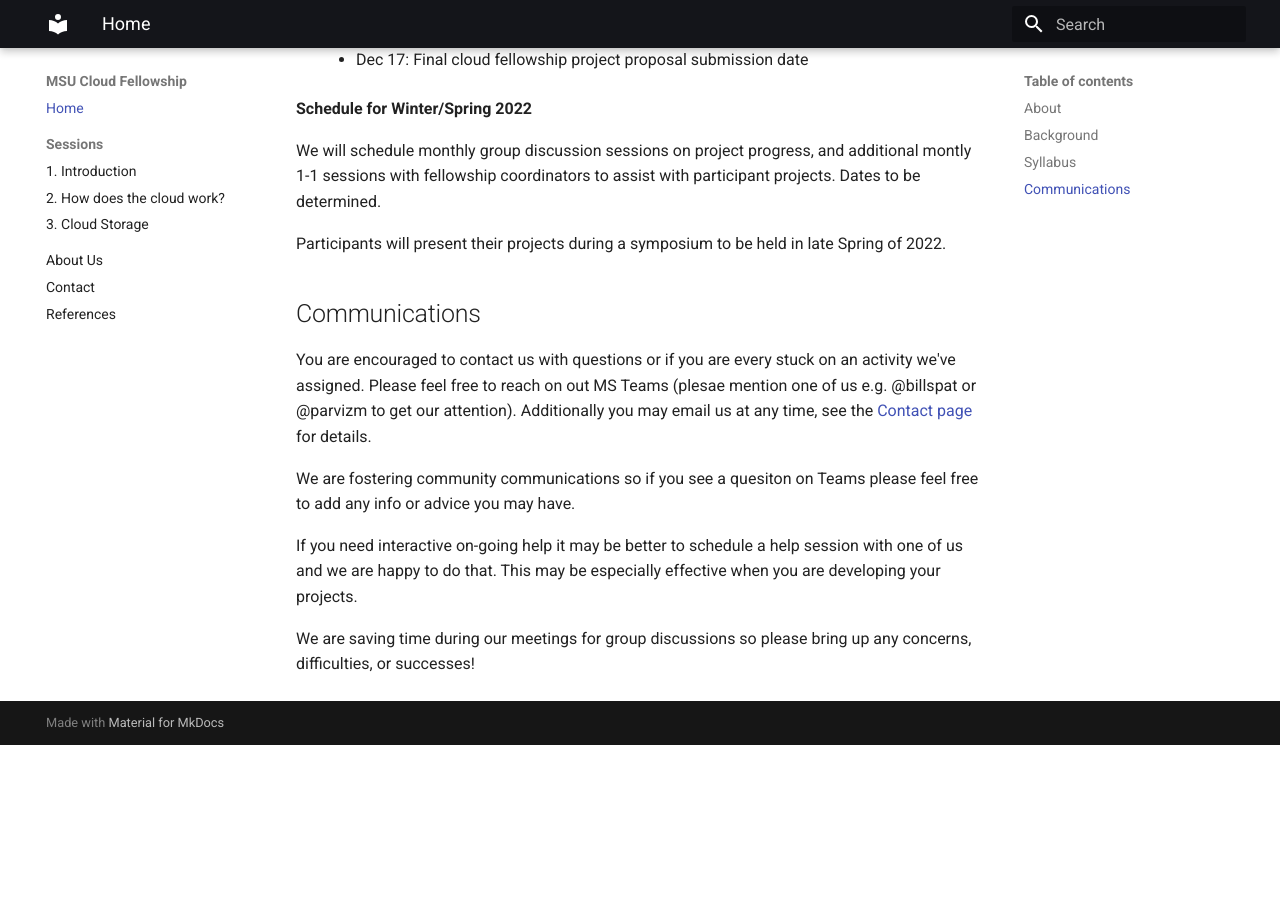
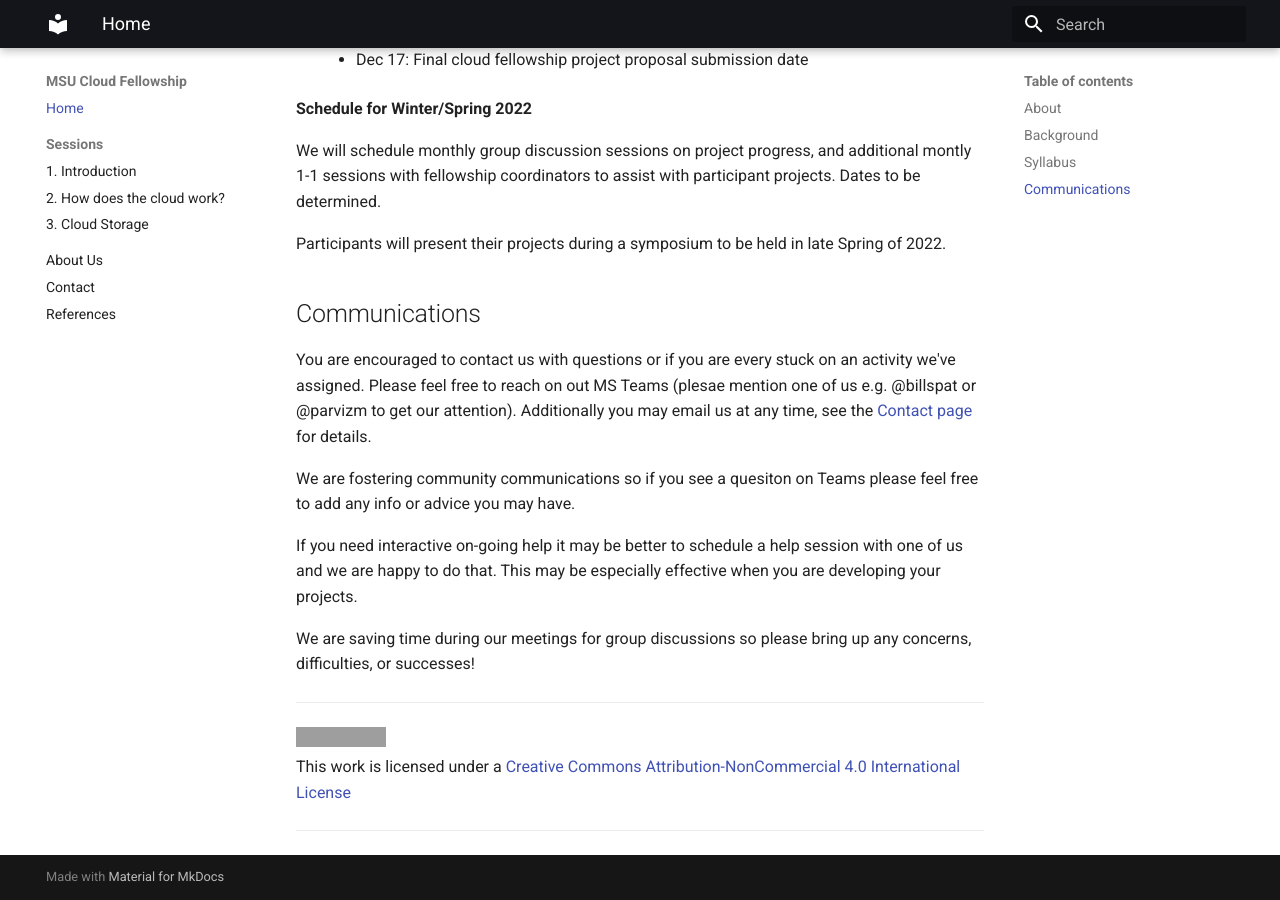
Before and after one commit to msucloudfellowship/msucloudfellowship.github.io, an MkDocs documentation site: the page built from docs/index.md, in a window 1280 px wide and 900 px high, scrolled down 1785 px. Built offline with MkDocs 1.6.1 and Material for MkDocs 9.7.7, drawn with Linux system fonts in a browser that asks for light colours; before the commit the page ends 2530 px from its top, so only the background shows below that; grey boxes are pictures that could not be loaded.

Commit message:
add CC BY-NC 4.0 license home page only

```diff
--- a/docs/index.md
+++ b/docs/index.md
@@ -56,3 +56,9 @@
 If you need interactive on-going help it may be better to schedule a help session with one of us and we are happy to do that.   This may be especially effective when you are developing your projects.
 
 We are saving time during our meetings for group discussions so please bring up any concerns, difficulties, or successes!
+
+---
+
+<a rel="license" href="http://creativecommons.org/licenses/by-nc/4.0/"><img alt="Creative Commons License" style="border-width:0" src="https://i.creativecommons.org/l/by-nc/4.0/88x31.png" /></a><br />This work is licensed under a <a rel="license" href="http://creativecommons.org/licenses/by-nc/4.0/">Creative Commons Attribution-NonCommercial 4.0 International License</a>
+
+---
```
